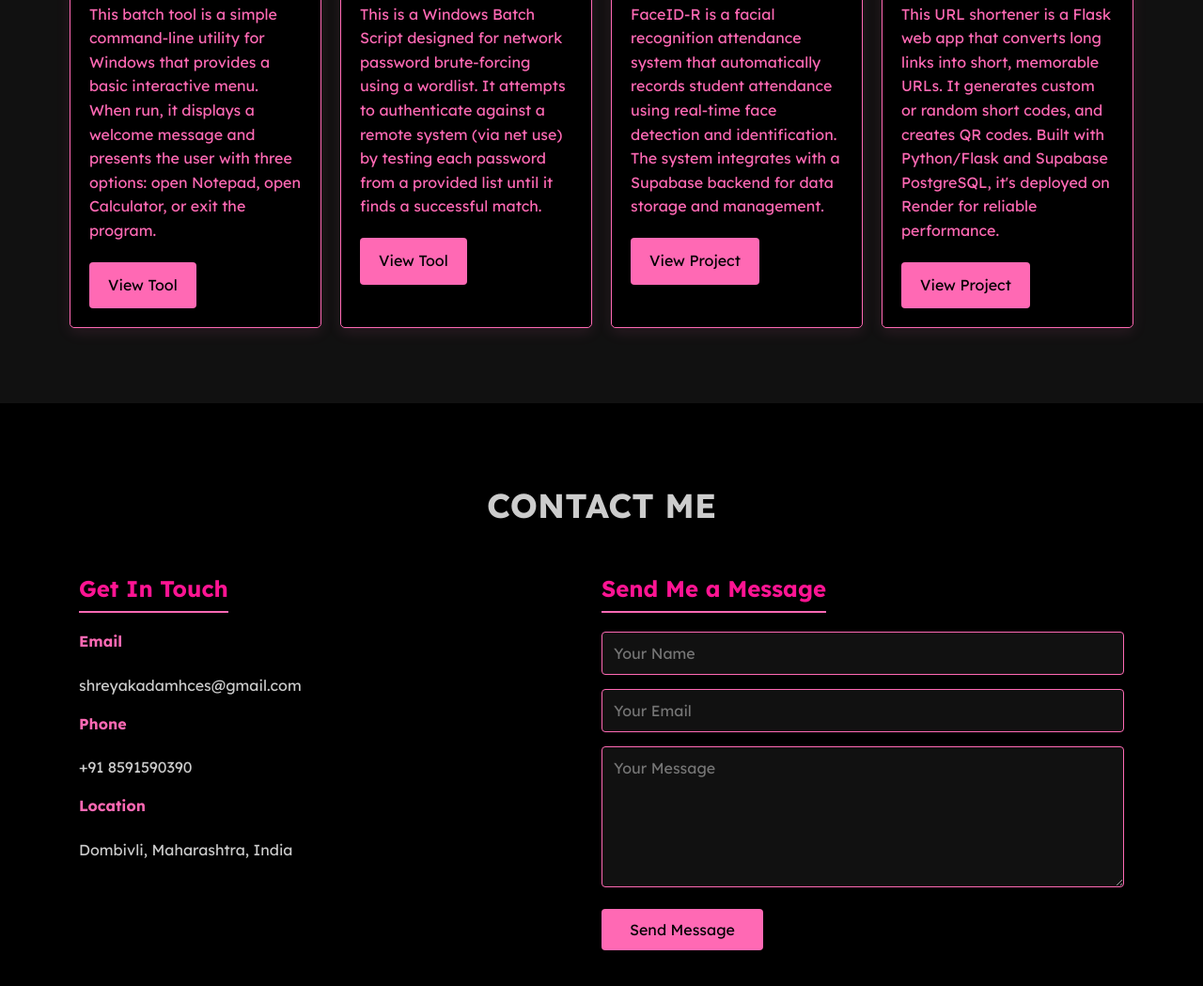
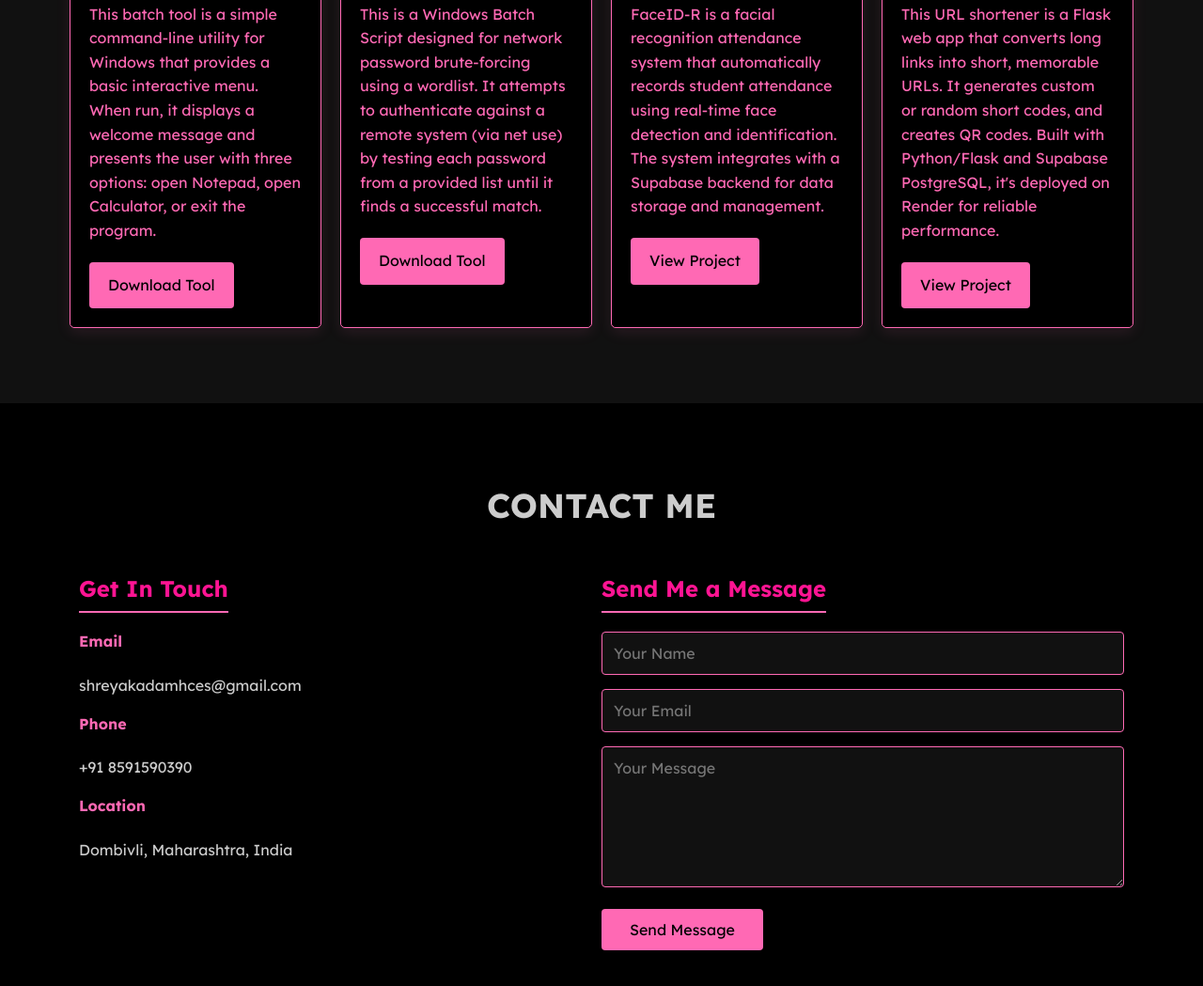
Before and after one commit to shreyakadam-14/Shreya-Kadam-portfolio, a plain HTML site: page index.html in a window 1280 px wide. Shown: the part 911-1960 px from the top of the page at 94% size. Drawn offline with Linux system fonts and the light colour scheme.

Commit message:
Update index.html

```diff
--- a/index.html
+++ b/index.html
@@ -45,7 +45,7 @@
        </ul>
        </div>
      </div>
-   </div>
+ </div>
 </div>
 </div>
 
@@ -56,12 +56,12 @@
    <div class="col">
    <h3>Multi tool</h3>
     <p>This batch tool is a simple command-line utility for Windows that provides a basic interactive menu. When run, it displays a welcome message and presents the user with three options: open Notepad, open Calculator, or exit the program.</p>
-    <a href="multitool/main.zip">View Tool</a>
+    <a href="multitool.zip">Download Tool</a>
    </div>
    <div class="col">
    <h3>Bruteforce Tool</h3>
     <p>This is a Windows Batch Script designed for network password brute-forcing using a wordlist. It attempts to authenticate against a remote system (via net use) by testing each password from a provided list until it finds a successful match.</p>
-    <a href="brutefore tool/tool.zip">View Tool</a>
+    <a href="brutefore tool.zip">Download Tool</a>
    </div>
    <div class="col">
    <h3>FaceId-R</h3>
```
